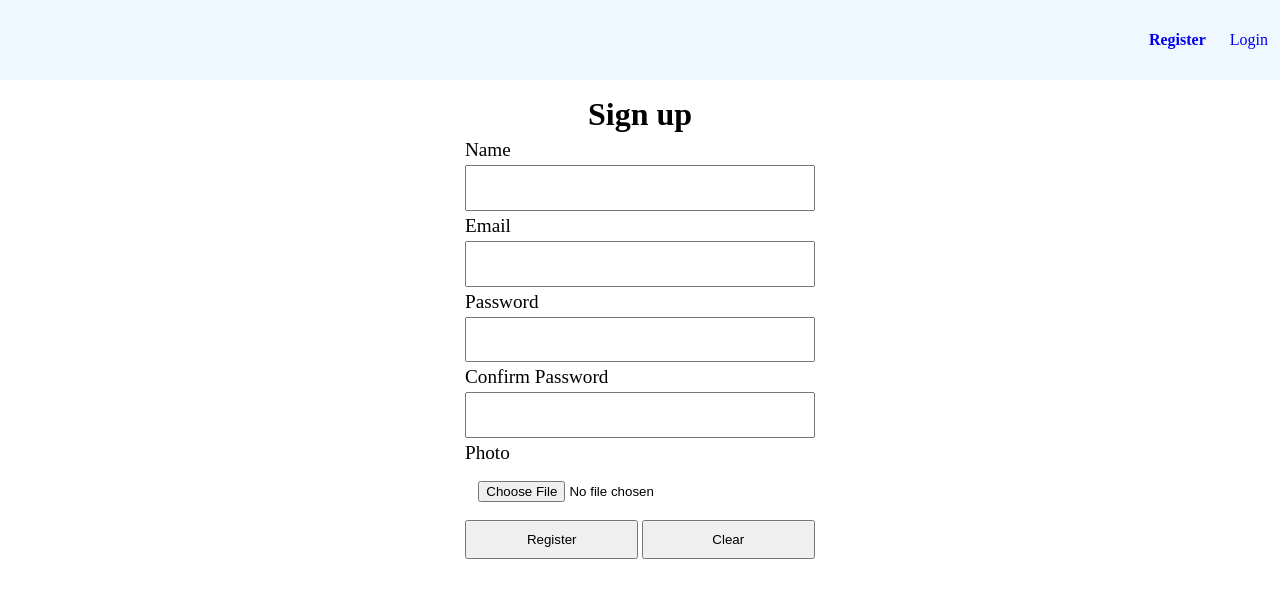
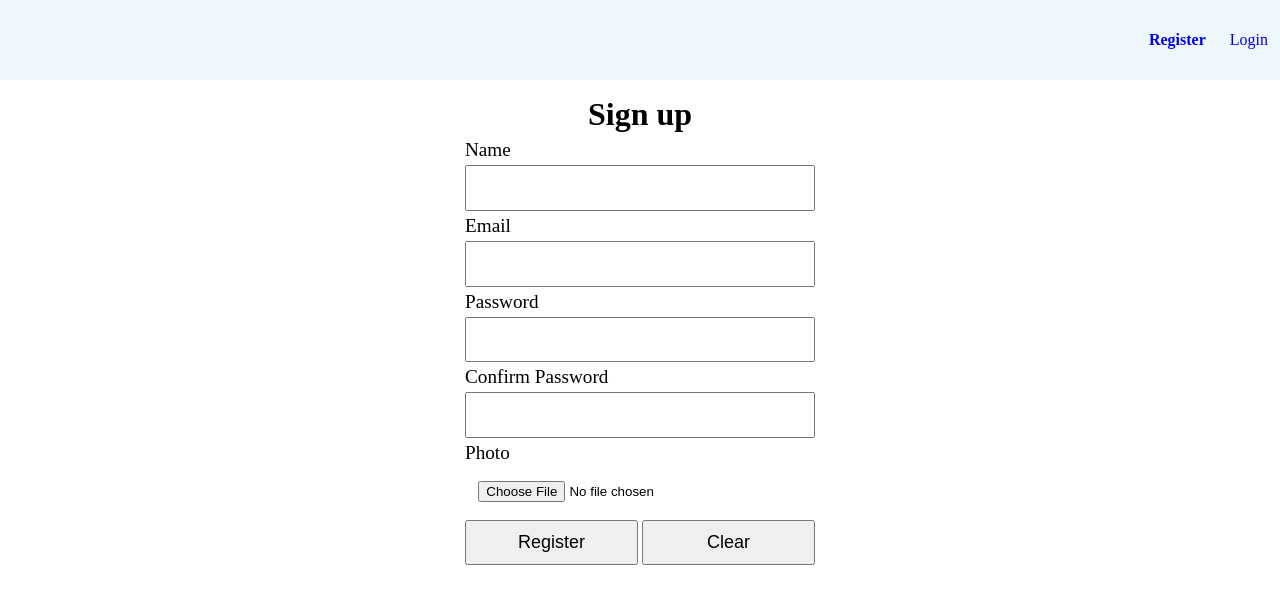
Before and after one commit to Iknowimhere/chat, a React (Vite) app in the folder frontend/: page /register in a window 1280 px wide. Shown: the top 604 px of the page. Built offline with nearby package versions, Linux system fonts and the light colour scheme.

Commit message:
connect frontend auth with backend

```diff
--- a/frontend/package.json
+++ b/frontend/package.json
@@ -10,6 +10,7 @@
     "preview": "vite preview"
   },
   "dependencies": {
+    "axios": "^1.7.2",
     "react": "^18.2.0",
     "react-dom": "^18.2.0",
     "react-router-dom": "^6.23.1"
--- a/frontend/src/components/Login.jsx
+++ b/frontend/src/components/Login.jsx
@@ -1,16 +1,40 @@
+import { useState } from "react"
+import axios from 'axios';
+import { useNavigate } from "react-router-dom";
+export const Login = () => {
+  const navigate=useNavigate()
+  const [email,setEmail]=useState("")
+  const [password,setPassword]=useState("")
 
-export const Login = () => {
+  const handleSubmit=async (e)=>{
+    e.preventDefault()
+
+    let formData=new FormData()
+    formData.append("email",email)
+    formData.append("password",password)
+
+    let {data} = await axios.post(
+      "http://localhost:5000/api/v1/user/login",
+      formData,
+      {
+        headers: {
+          "Content-Type": "application/json",
+        },
+      }
+    );
+    localStorage.setItem("token",data.token)
+    navigate("/chats",{replace:true})
+  }
   return (
     <div className='login-form'>
-        <form>
+        <form onSubmit={handleSubmit}>
           <h1>Login</h1>
             <label htmlFor="email">Email</label>
-            <input type="email" name="email" id="name" />
+            <input type="email" name="email" id="name" onChange={(e)=>setEmail(e.target.value)} value={email}/>
             <label htmlFor="password">Password</label>
-            <input type="password" name="password" id="password" />
+            <input type="password" name="password" id="password" onChange={(e)=>setPassword(e.target.value)} value={password}/>
             <div className="buttons">
             <button type="submit">Login</button>
-            <button type="reset">Clear</button>
             </div>
         </form>
     </div>
--- a/frontend/src/components/Signup.jsx
+++ b/frontend/src/components/Signup.jsx
@@ -1,37 +1,81 @@
 import React, { useState } from "react";
+import { useNavigate } from "react-router-dom";
+import axios from "axios";
 
 export const Signup = () => {
-const [name,setName]=useState("");
-const [email,setEmail]=useState("");
-const [password,setPassword]=useState("");
-const [confirmPassword,setConfirmPassword]=useState("");
-const [pic,setPic]=useState("")
+  const navigate=useNavigate();
+  const [name, setName] = useState("");
+  const [email, setEmail] = useState("");
+  const [password, setPassword] = useState("");
+  const [confirmPassword, setConfirmPassword] = useState("");
+  const [pic, setPic] = useState("");
 
-const handleSubmit=(e)=>{
-    e.preventDefault()
-    let formData=new FormData()
-    formData.append("name",name)
-    formData.append("email",email)
-    formData.append("password",password)
-    formData.append("confirmPassword",confirmPassword)
-    formData.append("photo",pic)
-    console.log(formData);
-}
+  const handleSubmit = async (e) => {
+    e.preventDefault();
+    console.log(name, email, password, confirmPassword, pic);
+    let formData = new FormData();
+    formData.append("name", name);
+    formData.append("email", email);
+    formData.append("password", password);
+    formData.append("confirmPassword", confirmPassword);
+    formData.append("photo", pic);
+
+    let {data} = await axios.post(
+      "http://localhost:5000/api/v1/user/register",
+      formData,
+      {
+        headers: {
+          "Content-Type": "multipart/form-data",
+        },
+      }
+    );
+    localStorage.setItem("token",data.token)
+    navigate("/chats",{replace:true})
+  };
   return (
     <div className="signup-form">
-        <h1>Sign up</h1>
-      <form onSubmit={handleSubmit}>
+      <h1>Sign up</h1>
+      <form onSubmit={handleSubmit} encType="multipart/form-data">
         <label htmlFor="name">Name</label>
-        <input type="text" name="name" id="name" value={name} onChange={(e)=>setName(e.target.value)}/>
+        <input
+          type="text"
+          name="name"
+          id="name"
+          value={name}
+          onChange={(e) => setName(e.target.value)}
+        />
         <label htmlFor="email">Email</label>
-        <input type="email" name="email" id="name" value={email} onChange={(e)=>setEmail(e.target.value)}/>
+        <input
+          type="email"
+          name="email"
+          id="name"
+          value={email}
+          onChange={(e) => setEmail(e.target.value)}
+        />
         <label htmlFor="password">Password</label>
-        <input type="password" name="password" id="password" value={password} onChange={(e)=>setPassword(e.target.value)} />
+        <input
+          type="password"
+          name="password"
+          id="password"
+          value={password}
+          onChange={(e) => setPassword(e.target.value)}
+        />
         <label htmlFor="confirmPassword">Confirm Password</label>
-        <input type="password" name="confirmPassword" id="confirmPassword" value={confirmPassword} onChange={(e)=>setConfirmPassword(e.target.value)}/>
+        <input
+          type="password"
+          name="confirmPassword"
+          id="confirmPassword"
+          value={confirmPassword}
+          onChange={(e) => setConfirmPassword(e.target.value)}
+        />
         <label htmlFor="photo">Photo</label>
-        <input type="file" name="photo" id="photo" onChange={(e)=>setPic(e.target.files[0])}/>
-        <div className="btn-container">
+        <input
+          type="file"
+          name="photo"
+          id="photo"
+          onChange={(e) => setPic(e.target.files[0])}
+        />
+        <div className="buttons">
           <button type="submit">Register</button>
           <button type="reset">Clear</button>
         </div>
--- a/frontend/src/index.css
+++ b/frontend/src/index.css
@@ -51,15 +51,15 @@ div.login-form form input{
 div.login-form form label{
   font-size: 1.2em;
 }
-
-div.login-form form .btn-container{
+.buttons{
   display: flex;
-  gap: 0.2em;
+  gap: 0.25em;
 }
-button{
+.buttons button{
   flex: 1;
   padding: 10px 12px;
   background-color: none;
+  font-size: large;
 }
 
 nav{
```
Also changed, not shown: frontend/src/main.jsx (+8 -9 lines), 1 other file (tests, documents, lock files or other folders).
